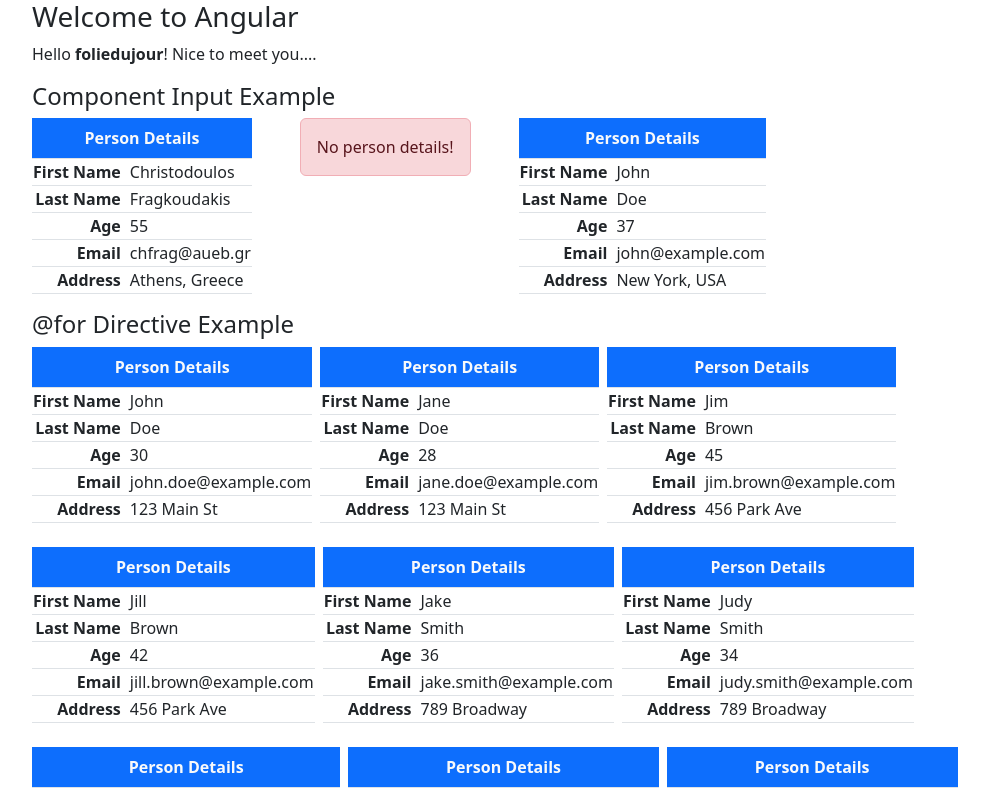
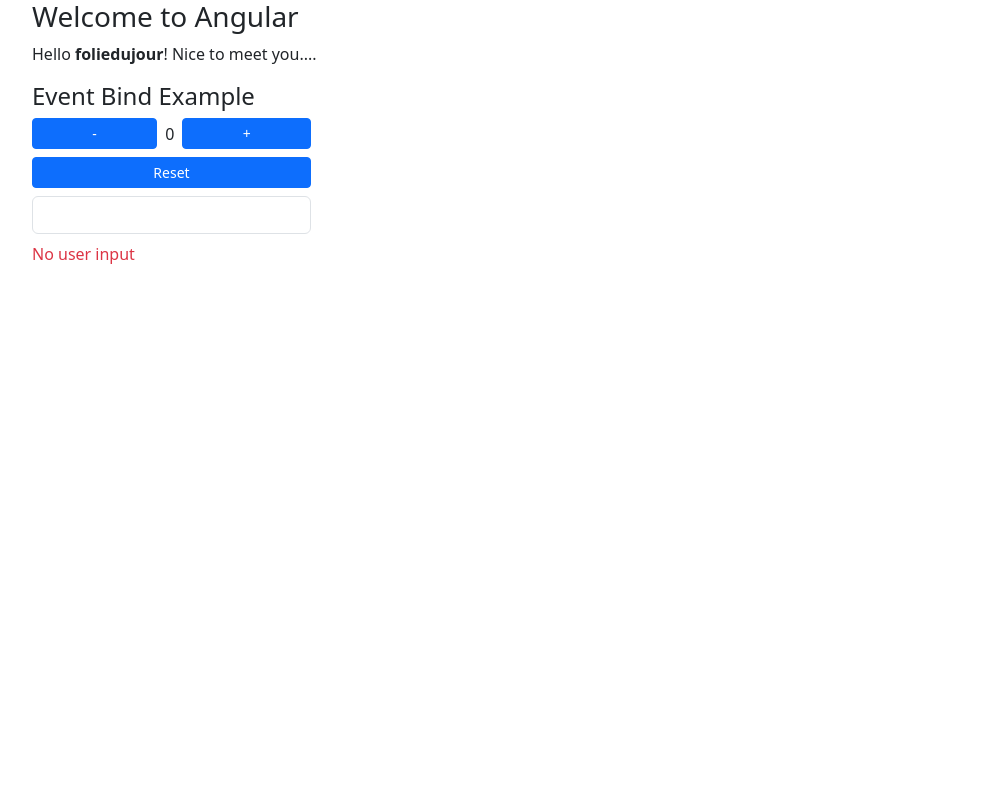
Before and after one commit to foliedujour/angular-introduction, an Angular app: page / in a window 1280 px wide. Shown: the top 793 px of the page, without its empty margins (50-1039 px from the left). Built offline with nearby package versions, Linux system fonts and the light colour scheme.

Commit message:
event binding

```diff
--- a/src/app/app.component.html
+++ b/src/app/app.component.html
@@ -2,6 +2,8 @@
 <h3>Welcome to Angular</h3>
 <p>Hello <strong>{{name}}</strong>! Nice to meet you....</p>
 
+<app-event-bind-example></app-event-bind-example>
+<!--
 <h4>Component Input Example</h4>
 
 <div class="d-flex gap-5 text-nowrap ">
@@ -19,4 +21,4 @@
         </app-person-table>
 }</div>
 
-</div>
+</div> -->
--- a/src/app/app.component.ts
+++ b/src/app/app.component.ts
@@ -1,11 +1,12 @@
 import { Component } from '@angular/core';
 import { PersonTableComponent } from './components/person-table/person-table.component';
 import { Person } from './shared/interfaces/person';
+import { EventBindExampleComponent } from './components/event-bind-example/event-bind-example.component';
 
 @Component({
   selector: 'app-root',
   standalone: true,
-  imports: [PersonTableComponent],
+  imports: [PersonTableComponent, EventBindExampleComponent],
   templateUrl: './app.component.html',
   styleUrl: './app.component.css'
 })
--- /dev/null
+++ b/src/app/components/event-bind-example/event-bind-example.component.html
@@ -0,0 +1,29 @@
+<h4>Event Bind Example</h4>
+
+<div class="d-flex flex-column gap-2 w-25">
+    <div class="d-flex gap-2 align-items-center">
+        <button class="btn btn-primary  btn-sm flex-grow-1"
+        (click)="decrementTimes()"
+        >-</button>
+        <span>{{ times }}</span>
+        <button class="btn btn-primary  btn-sm flex-grow-1"
+        (click)="incrementTimes()"
+        >+</button>
+    </div>
+    <button class="btn btn-primary btn-sm"
+    (click)="resetTimes()"
+    >Reset</button>
+</div>
+
+<div class="mt-2 mb-2 d-flex flex-column gap-2 w-25">
+    <input type="text"
+    class="form-control" (input)="onUserInput($event)"
+    >
+    @if (!userInput) {
+        <span class="text-danger ">No user input</span>
+    } @else {
+        <span class="text-bg-info p-2 text-truncate">
+            {{ userInput }}
+        </span>
+    }
+</div>
--- /dev/null
+++ b/src/app/components/event-bind-example/event-bind-example.component.ts
@@ -0,0 +1,30 @@
+import { Component } from '@angular/core';
+
+@Component({
+  selector: 'app-event-bind-example',
+  standalone: true,
+  imports: [],
+  templateUrl: './event-bind-example.component.html',
+  styleUrl: './event-bind-example.component.css'
+})
+export class EventBindExampleComponent {
+  times: number = 0;
+
+  userInput: string = '';
+
+  incrementTimes() {
+    this.times++;
+  }
+  decrementTimes() {
+    this.times--;
+  }
+
+  resetTimes() {
+    this.times = 0;
+  }
+
+  onUserInput(event: Event) {
+    const value = (event.target as HTMLInputElement).value;
+    this.userInput = value;
+  }
+}
```
Also changed, not shown: src/app/components/event-bind-example/event-bind-example.component.css (added), 1 other file (tests, documents, lock files or other folders).
